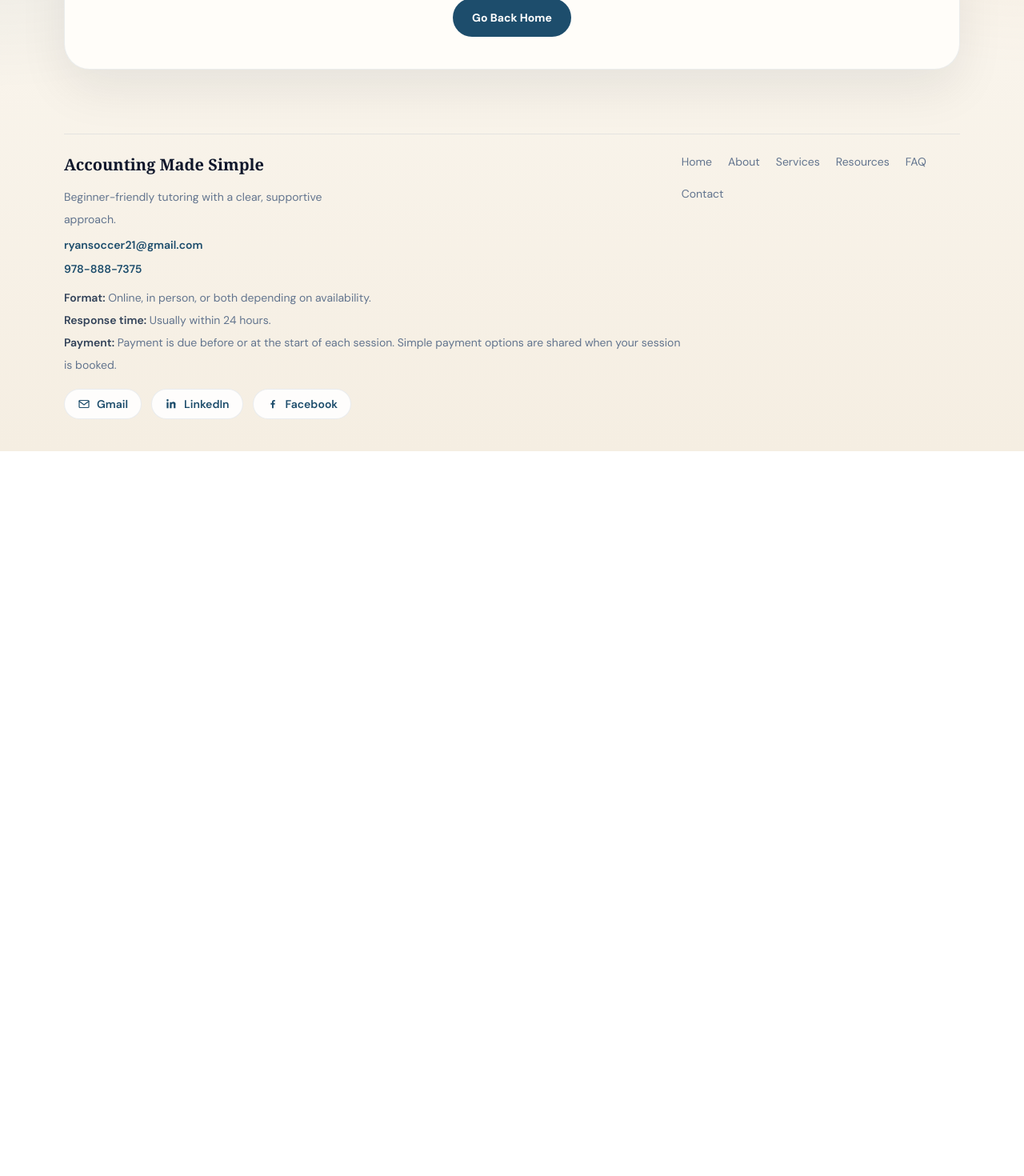
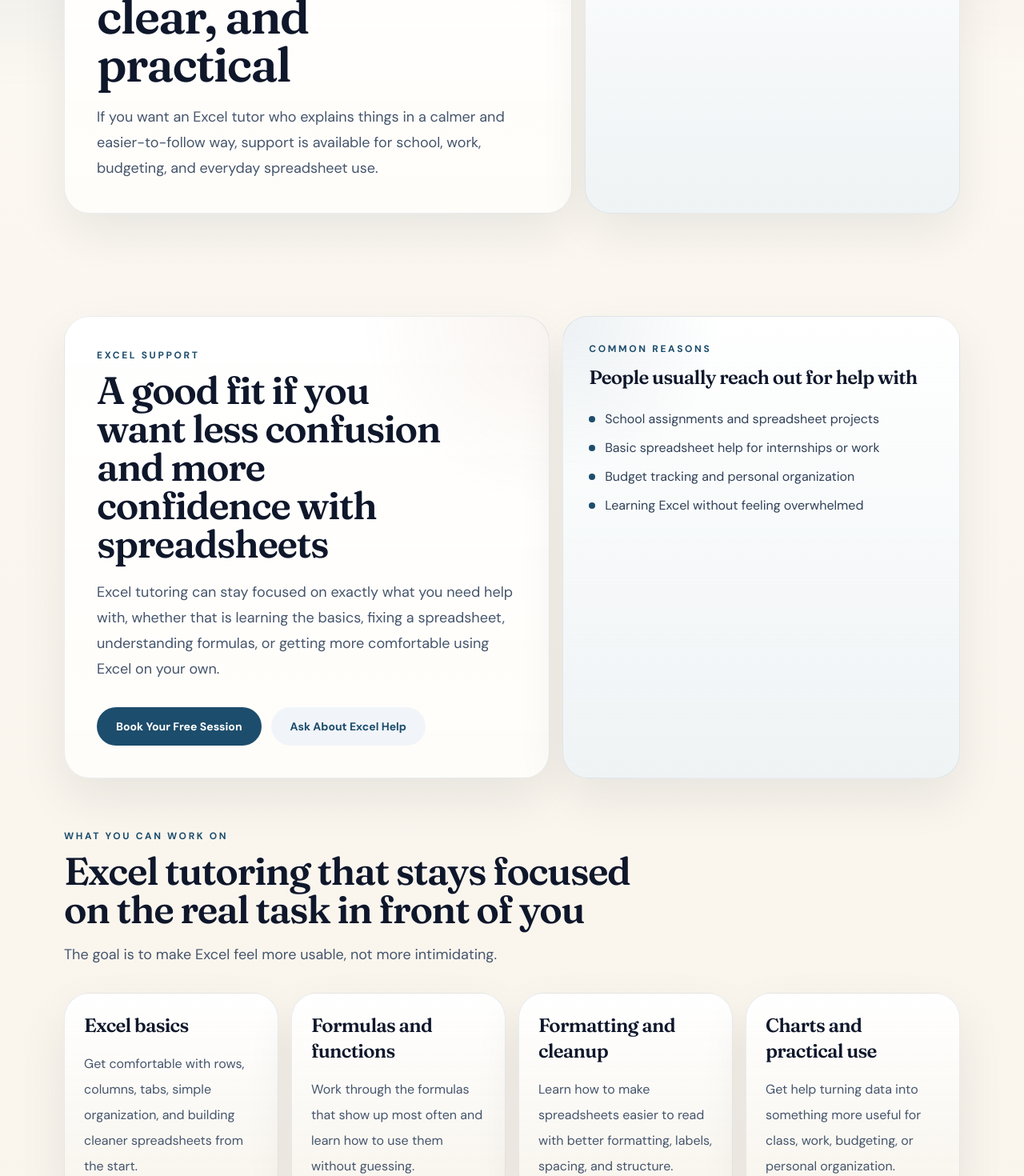
Before and after one commit to ryansoccer21-oss/accounting-made-simple, a Next.js app: page /excel-tutor in a window 1280 px wide. Before the commit this address had no page. Shown: the part 340-1810 px from the top of the page at 80% size. Before the commit the page ends 904 px from the top, so only its background shows below. Built offline with nearby package versions, Linux system fonts and the light colour scheme.

Commit message:
Add Excel tutor landing page

```diff
--- /dev/null
+++ b/app/excel-tutor/page.js
@@ -0,0 +1,128 @@
+import CtaBand from "../../components/cta-band";
+import PageHero from "../../components/page-hero";
+import PricingBooking from "../../components/pricing-booking";
+import SectionHeading from "../../components/section-heading";
+import { contactInfo } from "../../lib/site-data";
+
+export const metadata = {
+  title: "Excel Tutor",
+  description:
+    "Beginner-friendly Excel tutoring with support for spreadsheets, formulas, formatting, charts, and school or work projects."
+};
+
+const excelBullets = [
+  "Beginner-friendly Excel help",
+  "Support for formulas, formatting, and spreadsheets",
+  "Good for students, young adults, and practical everyday use"
+];
+
+const excelTopics = [
+  {
+    title: "Excel basics",
+    copy:
+      "Get comfortable with rows, columns, tabs, simple organization, and building cleaner spreadsheets from the start."
+  },
+  {
+    title: "Formulas and functions",
+    copy:
+      "Work through the formulas that show up most often and learn how to use them without guessing."
+  },
+  {
+    title: "Formatting and cleanup",
+    copy:
+      "Learn how to make spreadsheets easier to read with better formatting, labels, spacing, and structure."
+  },
+  {
+    title: "Charts and practical use",
+    copy:
+      "Get help turning data into something more useful for class, work, budgeting, or personal organization."
+  }
+];
+
+const excelUseCases = [
+  "School assignments and spreadsheet projects",
+  "Basic spreadsheet help for internships or work",
+  "Budget tracking and personal organization",
+  "Learning Excel without feeling overwhelmed"
+];
+
+export default function ExcelTutorPage() {
+  return (
+    <>
+      <PageHero
+        eyebrow="Excel Tutor"
+        title="Excel help that feels simple, clear, and practical"
+        copy="If you want an Excel tutor who explains things in a calmer and easier-to-follow way, support is available for school, work, budgeting, and everyday spreadsheet use."
+        bullets={excelBullets}
+      />
+
+      <section className="site-shell section-gap">
+        <div className="grid gap-4 md:grid-cols-[minmax(0,1.1fr)_minmax(280px,0.9fr)]">
+          <article className="surface-card bg-[radial-gradient(circle_at_top_right,rgba(177,109,59,0.08),transparent_28%),linear-gradient(180deg,rgba(255,255,255,0.98),rgba(255,253,249,1))] p-8 md:p-10">
+            <p className="eyebrow">Excel Support</p>
+            <h1 className="section-title max-w-[14ch] text-4xl md:text-5xl">
+              A good fit if you want less confusion and more confidence with spreadsheets
+            </h1>
+            <p className="section-copy mt-5 max-w-3xl">
+              Excel tutoring can stay focused on exactly what you need help with, whether that is
+              learning the basics, fixing a spreadsheet, understanding formulas, or getting more
+              comfortable using Excel on your own.
+            </p>
+            <div className="mt-8 flex flex-wrap gap-3">
+              <a
+                className="cta-primary"
+                href={contactInfo.bookingUrl}
+                rel="noreferrer"
+                target="_blank"
+              >
+                Book Your Free Session
+              </a>
+              <a
+                className="cta-secondary"
+                href={`mailto:${contactInfo.email}?subject=Excel%20Tutoring`}
+              >
+                Ask About Excel Help
+              </a>
+            </div>
+          </article>
+
+          <aside className="surface-card bg-[radial-gradient(circle_at_top_left,rgba(29,77,108,0.08),transparent_26%),linear-gradient(180deg,rgba(255,255,255,0.98),rgba(223,234,241,0.5))] p-8">
+            <p className="eyebrow">Common Reasons</p>
+            <h2 className="text-2xl font-semibold text-slate-900">People usually reach out for help with</h2>
+            <ul className="mt-6 space-y-3 text-slate-700">
+              {excelUseCases.map((item) => (
+                <li key={item} className="flex gap-3">
+                  <span className="mt-2 size-2 shrink-0 rounded-full bg-[color:var(--brand)]" />
+                  <span>{item}</span>
+                </li>
+              ))}
+            </ul>
+          </aside>
+        </div>
+      </section>
+
+      <section className="site-shell">
+        <SectionHeading
+          eyebrow="What You Can Work On"
+          title="Excel tutoring that stays focused on the real task in front of you"
+          copy="The goal is to make Excel feel more usable, not more intimidating."
+        />
+        <div className="grid gap-4 md:grid-cols-2 xl:grid-cols-4">
+          {excelTopics.map((topic) => (
+            <article
+              key={topic.title}
+              className="surface-card bg-[linear-gradient(180deg,rgba(255,255,255,0.98),rgba(248,244,236,0.92))] p-6"
+            >
+              <h2 className="text-2xl font-semibold text-slate-900">{topic.title}</h2>
+              <p className="mt-4 leading-8 text-slate-600">{topic.copy}</p>
+            </article>
+          ))}
+        </div>
+      </section>
+
+      <PricingBooking />
+
+      <CtaBand />
+    </>
+  );
+}
```
